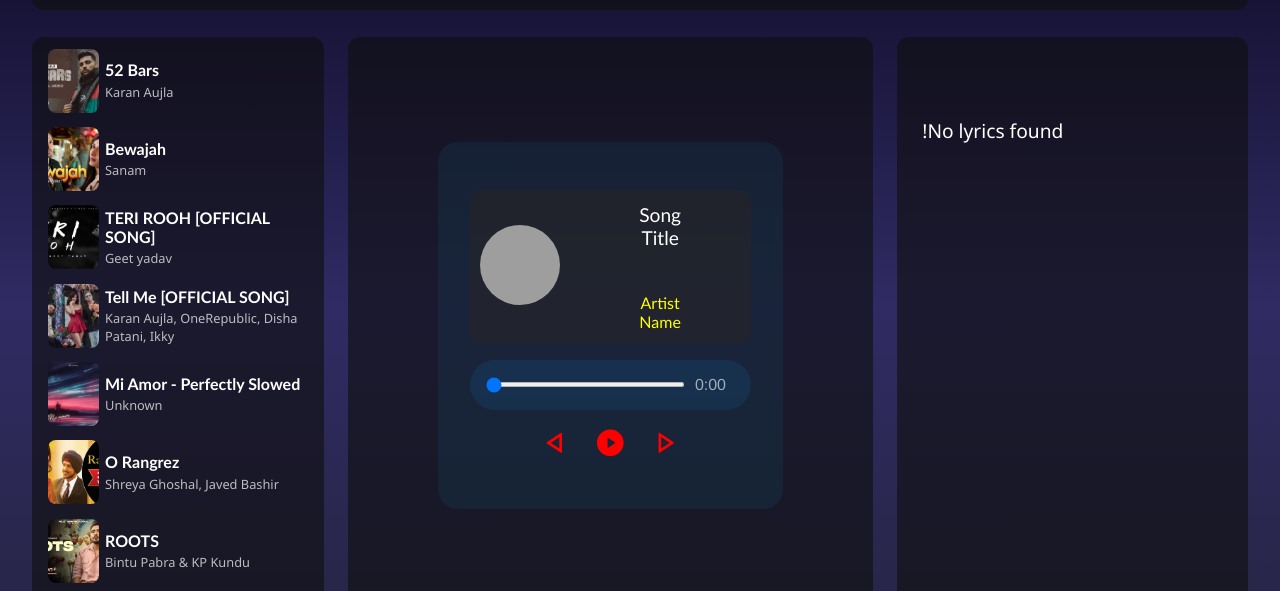
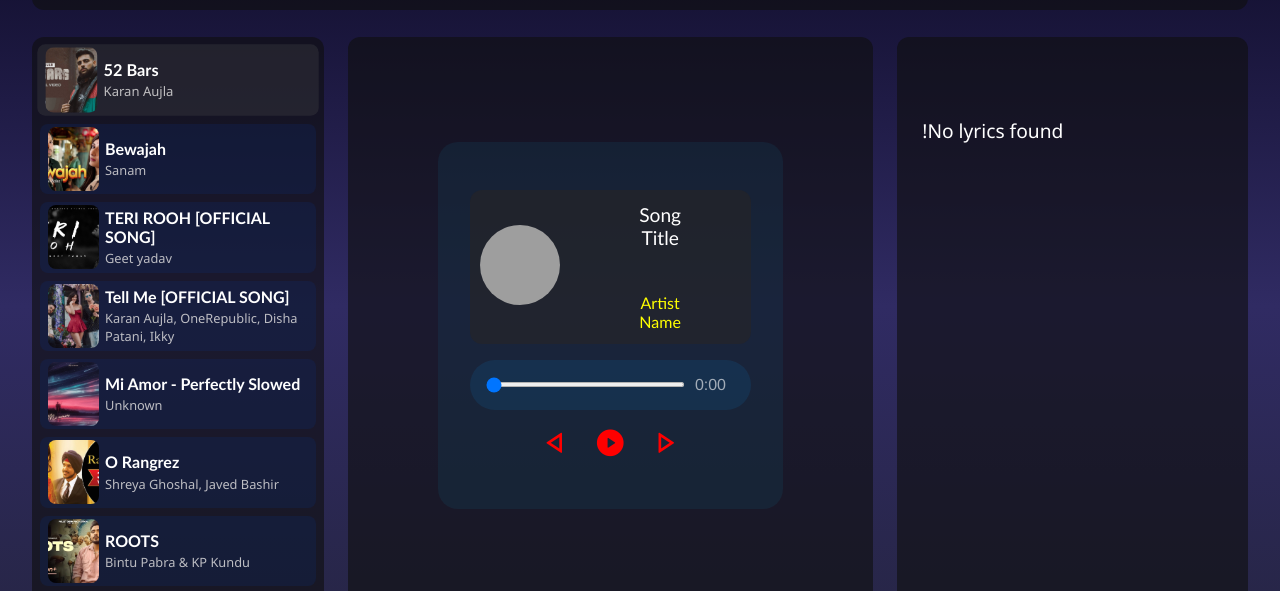
Before and after one commit to NeerajX-code/Music-Player, a plain HTML site: page index.html in a window 1280 px wide. In both pictures the pointer is over the element 177 px from the left and 174 px from the top of the page. Shown: the part 94-685 px from the top of the page. Drawn offline with nearby package versions, Linux system fonts and the light colour scheme; grey boxes are pictures that could not be loaded.

Commit message:
Update items

```diff
--- a/style.css
+++ b/style.css
@@ -104,6 +104,8 @@ section .playlist-cont .item {
   display: flex;
   gap: 0.4rem;
   margin-bottom: 0.5rem;
+  background-color: rgba(11, 52, 128, 0.199);
+  transition: all 0.3s cubic-bezier(0.19, 1, 0.22, 1);
 }
 section .playlist-cont .item .item-img {
   width: 20%;
@@ -132,6 +134,11 @@ section .playlist-cont .item .item-details p {
   font-family: "Segoe UI", Tahoma, Geneva, Verdana, sans-serif;
   font-size: 0.8rem;
   color: rgba(227, 226, 226, 0.817);
+}
+section .playlist-cont .item:hover {
+  background-color: rgba(52, 52, 60, 0.5098039216);
+  transform: scale(1.02);
+  cursor: pointer;
 }
 section .center {
   width: 45%;
```
